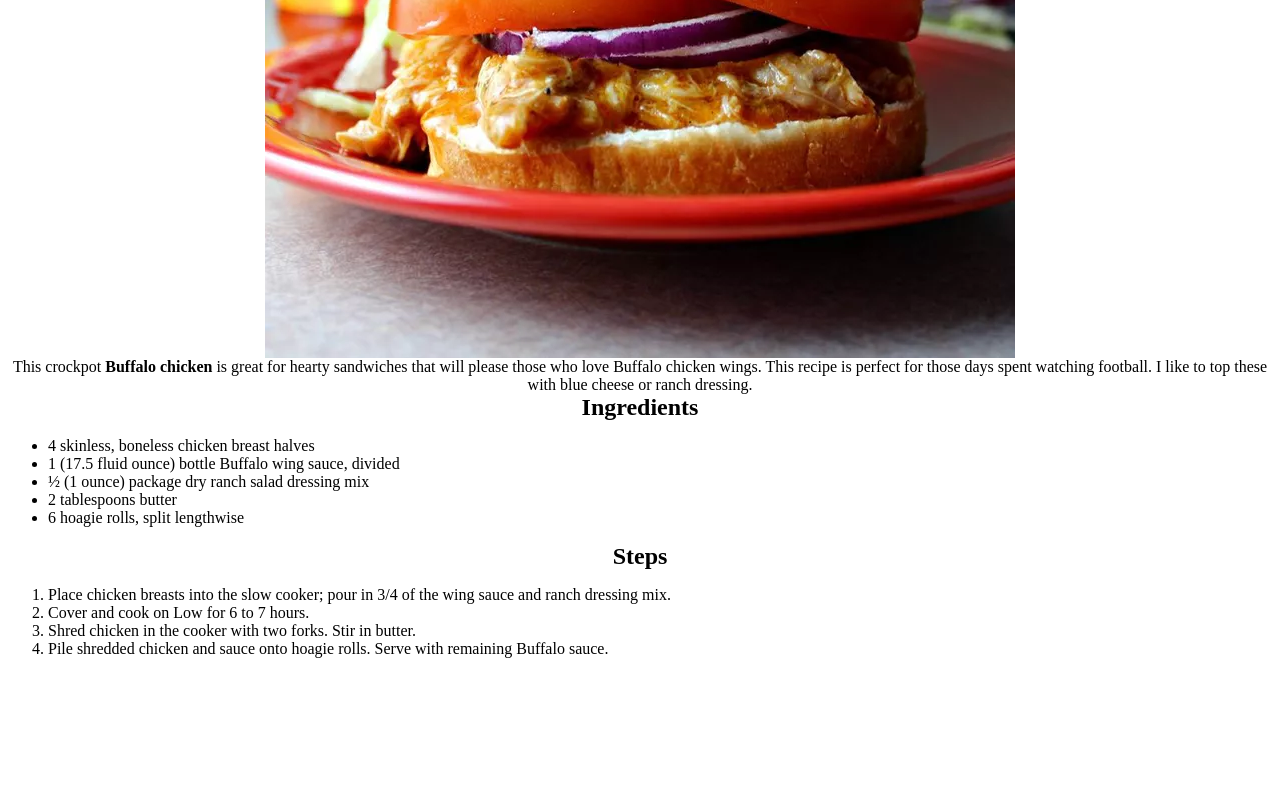
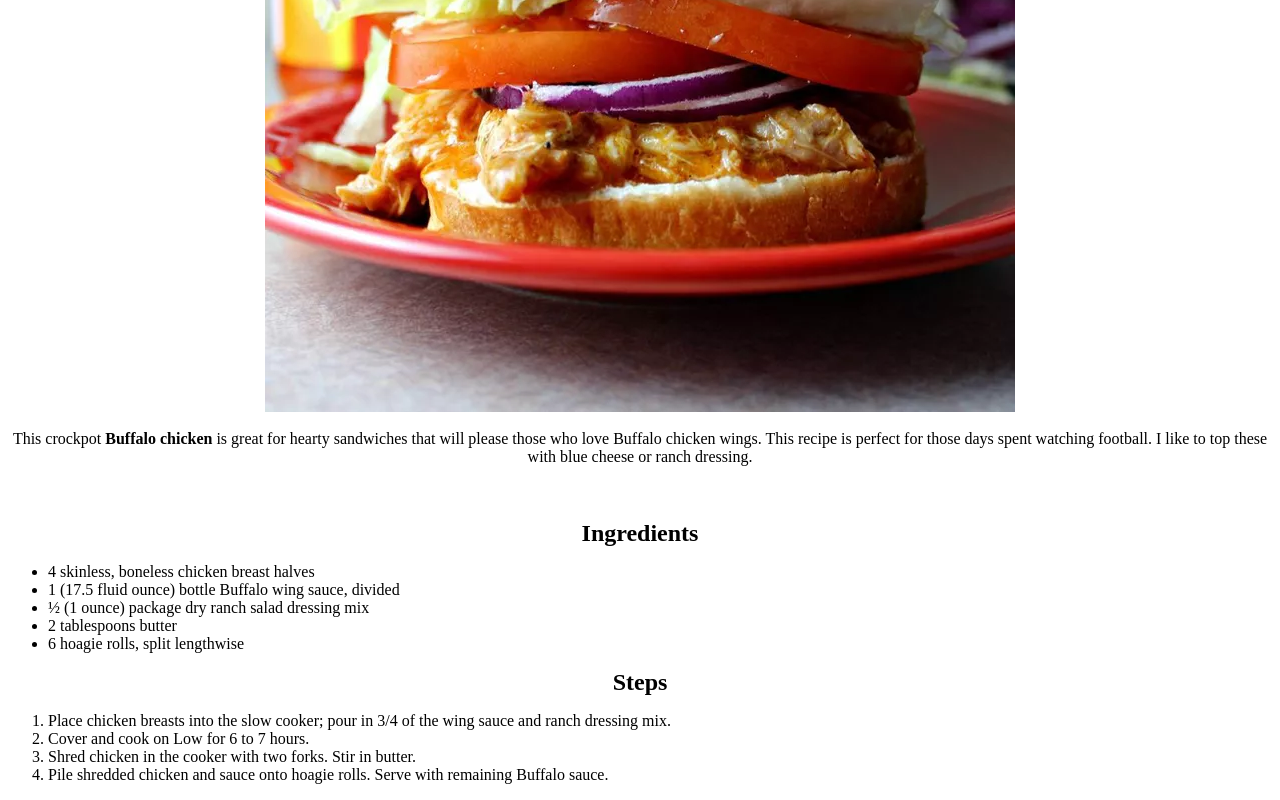
Before and after one commit to JoelJ-500/odin-recipies, a plain HTML site: page recipies/sandwich.html in a window 1280 px wide. Shown: the part 437-1237 px from the top of the page. Before the commit the page ends 1111 px from the top, so only its background shows below. Drawn offline with Linux system fonts and the light colour scheme.

Commit message:
Add styling to sandwich recipie page

```diff
--- a/recipies/sandwich.html
+++ b/recipies/sandwich.html
@@ -7,14 +7,21 @@
     </head>
 
     <body>
+        <div class="header">
             <h1>Buffalo Chicken Sandwich</h1>
+        </div>
 
+        <br><br><br>
         <img src="../images/sandwich.webp" alt="A fully cooked Buffalo Chicken Sandwich">
+        <br>
 
-        <p> This crockpot <strong>Buffalo chicken</strong> is great for hearty sandwiches that will please
+        <p id="caption"> This crockpot <strong>Buffalo chicken</strong> is great for hearty sandwiches that will please
             those who love Buffalo chicken wings. This recipe is perfect for those days
             spent watching football. I like to top these with blue cheese or ranch dressing.</p>
 
+        <br><br><br>
+
+        <div id = "ing">
             <h2>Ingredients</h2>
             <ul>
                 <li>4 skinless, boneless chicken breast halves</li>
@@ -23,7 +30,9 @@
                 <li>2 tablespoons butter</li>
                 <li>6 hoagie rolls, split lengthwise</li>
             </ul>
+        </div>
 
+        <div id="steps">
             <h2>Steps</h2>
             <ol>
                 <li>Place chicken breasts into the slow cooker; pour in 3/4 of the wing sauce and ranch dressing mix.</li>
@@ -31,6 +40,7 @@
                 <li>Shred chicken in the cooker with two forks. Stir in butter.</li>
                 <li>Pile shredded chicken and sauce onto hoagie rolls. Serve with remaining Buffalo sauce.</li>
             </ol>
+        </div>
 
     </body>
 </html>
```
Also changed, not shown: recipies/bagels.html (+1 -0 lines), recipies/sausage.html (+1 -0 lines). Lines whose indentation alone changed are shown as unchanged.
